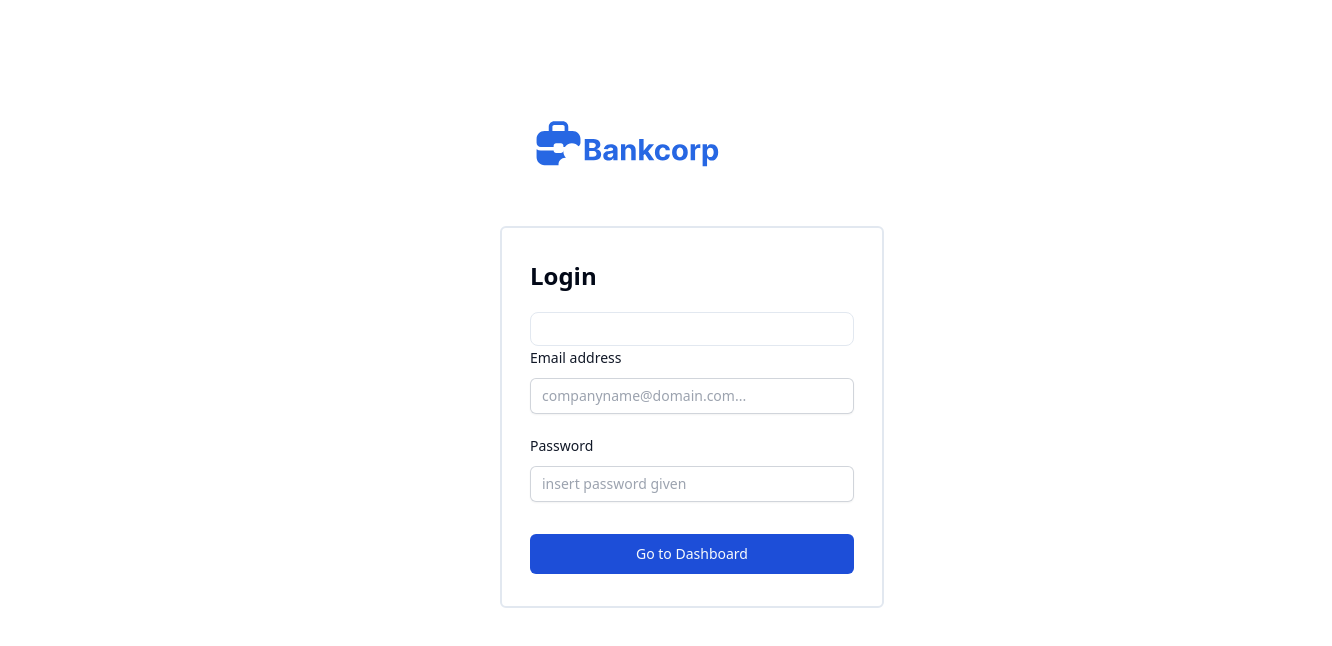
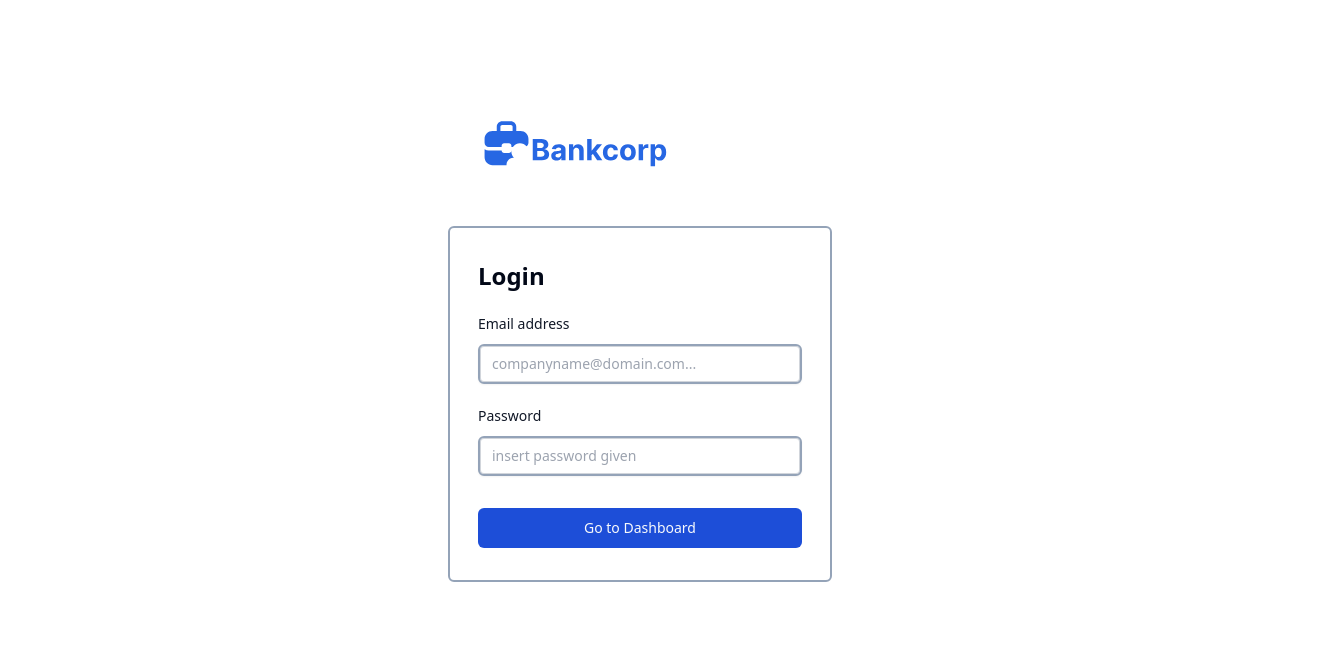
Before and after one commit to gyeduernest/Bankable, a React (Vite) app: page /login in a window 1280 px wide. Shown: the top 646 px of the page, 1332 px wide, since content can reach past the window. Built offline with nearby package versions, Linux system fonts and the light colour scheme.

Commit message:
fixed login placements

```diff
--- a/src/Pages/Downmenu.tsx
+++ b/src/Pages/Downmenu.tsx
@@ -8,7 +8,7 @@ import { Link } from 'react-router-dom'
 export default function Downmenu() {
   return (
     <div className='block lg:hidden '>
-        <div className="p-5 fixed bottom-0 text-sm bg-slate-800 md:w-full text-white flex  shadow-xl w-full rounded-md ">
+        <div className="p-5 fixed bottom-0 text-sm bg-slate-800 md:w-full text-white flex  shadow-xl w-full  ">
           <div className="flex gap-4  w-full justify-between ">
             <Link to="/homescreen"  >
 
--- a/src/Pages/Homescreen.tsx
+++ b/src/Pages/Homescreen.tsx
@@ -52,7 +52,7 @@ export default function Homescreen() {
                 <Card className="mb-5 w-full lg:w-48 bg-red-50  h-[150px]">
               <CardHeader>
                 <CardDescription className="text-slate-700 font-medium text-center md:text-left ">Current Balance</CardDescription>
-                <CardTitle className="flex text-red-700"><span className="w-6">$</span>597,483.89</CardTitle>
+                <CardTitle className="flex text-red-700"><span className="w-6 ">$</span>597,483.89</CardTitle>
               </CardHeader>
               <CardContent className="flex gap-2">
                 <p className="text-red-400 text-sm">Funds locked up</p>
@@ -67,8 +67,9 @@ export default function Homescreen() {
                   </AlertDialogDescription>
                 </AlertDialogHeader>
                 <AlertDialogFooter>
-                  <AlertDialogCancel className="bg-red-600 text-white hover:bg-red-600 hover:text-white">Cancel</AlertDialogCancel>
-                  <AlertDialogAction className="bg-blue-700"> Start Process</AlertDialogAction>
+                  <AlertDialogCancel className="bg-red-600 text-white hover:bg-red-600 hover:text-white">Cancel
+                  </AlertDialogCancel>
+                  <AlertDialogAction className="bg-blue-700 "> Start Process</AlertDialogAction>
                 </AlertDialogFooter>
               </AlertDialogContent>
             </AlertDialog>
@@ -132,7 +133,11 @@ export default function Homescreen() {
                 </AlertDialogHeader>
                 <AlertDialogFooter>
                   <AlertDialogCancel className="bg-red-600 text-white hover:bg-red-600 hover:text-white">Cancel</AlertDialogCancel>
-                  <a href=""   target="_blank"><AlertDialogAction className="bg-blue-700 hover:bg-blue-600">Start Process</AlertDialogAction></a>
+                  <AlertDialogAction className="bg-blue-700 hover:bg-blue-600">
+                  <a href="https://www.youtube.com/"   target="_blank">
+                  Start Process
+                  </a>
+                    </AlertDialogAction>
                 </AlertDialogFooter>
               </AlertDialogContent>
             </AlertDialog>
--- a/src/Pages/Login.tsx
+++ b/src/Pages/Login.tsx
@@ -1,7 +1,6 @@
 import { SyntheticEvent, useState } from "react";
 import { signInWithEmailAndPassword, Auth } from 'firebase/auth';
 import { useNavigate } from "react-router-dom";
-import { Alert, AlertDescription } from "@/components/ui/alert";
 import { Button } from "@/components/ui/button";
 import logo from "../assets/Primarylogo.svg";
 
@@ -30,27 +29,28 @@ const Login: React.FC<LoginProps> = ({ auth }) => {
       }
     }
   };
-    return (
-      <div className="lg:py-20 lg:px-[500px] py-10 px-6 ">
+    return (<div>
+
+      <div className=" flex justify-center mx-auto w-full">
+        <div className="lg:py-20 lg:px-[500px] py-10 px-6 ">
                 <div className="">
                 <img src={logo} alt=""  className="w-64"/>
                 </div>
-                <form action="" className='w-72 lg:w-96 lg:py-8 py-5 lg:px-7 px-5 border-2 border-slate-200 rounded-md '>
+                <form action="" className='w-72 lg:w-96 lg:py-8 py-5 lg:px-7 px-5 border-2 border-slate-400 rounded-md '>
                   <div className="font-bold text-2xl mb-5">
                       Login
                     </div>
 
 
 
-              <Alert>
-                <AlertDescription>
+
+
                 {errorState && (
                 <div className="text-red-600 text-end rounded-md px-3  py-2 text-xs font-semibold bg-red-100">
                   {errorState}
                 </div>
               )}
-                </AlertDescription>
-              </Alert>
+
 
 
 
@@ -65,7 +65,7 @@ const Login: React.FC<LoginProps> = ({ auth }) => {
                     type="email"
                     autoComplete="email"
                     placeholder="companyname@domain.com..."
-                    className="mb-5 px-3 block w-full rounded-md border-0 py-1.5 text-gray-900 shadow-sm ring-1 ring-inset ring-gray-300 placeholder:text-gray-400 focus:ring-2 focus:ring-inset focus:ring-indigo-600 sm:text-sm sm:leading-6"
+                    className="border-2 border-slate-400 mb-5 px-3 block w-full rounded-md  py-1.5 text-gray-900 shadow-sm ring-1 ring-inset ring-gray-300 placeholder:text-gray-400 focus:ring-2 focus:ring-inset focus:ring-indigo-600 sm:text-sm sm:leading-6"
                     value={email}
                     onChange={(e) => {
                       setEmail(e.target.value);
@@ -88,7 +88,7 @@ const Login: React.FC<LoginProps> = ({ auth }) => {
                     type="Password"
                     autoComplete="off"
                     placeholder="insert password given"
-                    className="block w-full rounded-md px-3 border-0 py-1.5 text-gray-900 shadow-sm ring-1 ring-inset ring-gray-300 placeholder:text-gray-400 focus:ring-2 focus:ring-inset focus:ring-indigo-600 sm:text-sm sm:leading-6"
+                    className="border-2 border-slate-400 block w-full rounded-md px-3  py-1.5 text-gray-900 shadow-sm ring-1 ring-inset ring-gray-300 placeholder:text-gray-400 focus:ring-2 focus:ring-inset focus:ring-indigo-600 sm:text-sm sm:leading-6"
                     value={password}
                     onChange={(e) => {
                       setPassword(e.target.value);
@@ -108,6 +108,8 @@ const Login: React.FC<LoginProps> = ({ auth }) => {
                 </form>
 
       </div>
+      </div>
+    </div>
     )
   };
   export default Login;
--- a/src/Pages/Signup.tsx
+++ b/src/Pages/Signup.tsx
@@ -29,15 +29,16 @@ const Signup: React.FC<SignupProps> = ({ auth }) => {
   };
 
   return (
-    <div className=" justify-center lg:px-[500px] py-10 px-6 lg:py-20">
+   <div   className="flex justify-center">
+     <div className=" justify-center lg:px-[500px] py-10 px-6 lg:py-20">
       <div className="">
               <img src={logo} alt=""  className="w-64"/>
               </div>
               <form action=""
-                  className='w-72 lg:w-96 lg:py-8 py-5 lg:px-7 px-5 border-2 border-slate-200 rounded-md '>
+                  className='w-72 lg:w-96 lg:py-8 py-5 lg:px-7 px-5 border-2 border-slate-400 rounded-md '>
                   <div className="font-bold text-2xl mb-5">
                     Signup
-                    <p className="text-xs font-normal font-mono">
+                    <p className="text-xs font-normal ">
                       Sign up with your email and password.
                     </p>
                   </div>
@@ -52,7 +53,7 @@ const Signup: React.FC<SignupProps> = ({ auth }) => {
                   type="email"
                   autoComplete="email"
                   placeholder="companyname@domain.com..."
-                  className="mb-5 px-3 block w-full rounded-md border-0 py-1.5 text-gray-900 shadow-sm ring-1 ring-inset ring-gray-300 placeholder:text-gray-400 focus:ring-2 focus:ring-inset focus:ring-indigo-600 sm:text-sm sm:leading-6"
+                  className="mb-5 px-3 block w-full rounded-md border-2 border-slate-400 py-1.5 text-gray-900 shadow-sm ring-1 ring-inset ring-gray-300 placeholder:text-gray-400 focus:ring-2 focus:ring-inset focus:ring-indigo-600 sm:text-sm sm:leading-6"
                   value={email}
                   onChange={(e) => {
                     setEmail(e.target.value);
@@ -73,7 +74,7 @@ const Signup: React.FC<SignupProps> = ({ auth }) => {
                   type="Password"
                   autoComplete="off"
                   placeholder="insert password given"
-                  className="block w-full rounded-md px-3 border-0 py-1.5 text-gray-900 shadow-sm ring-1 ring-inset ring-gray-300 placeholder:text-gray-400 focus:ring-2 focus:ring-inset focus:ring-indigo-600 sm:text-sm sm:leading-6"
+                  className="block w-full rounded-md px-3 border-2 border-slate-400 py-1.5 text-gray-900 shadow-sm ring-1 ring-inset ring-gray-300 placeholder:text-gray-400 focus:ring-2 focus:ring-inset focus:ring-indigo-600 sm:text-sm sm:leading-6"
                   value={password}
                   onChange={(e) => {
                     setPassword(e.target.value);
@@ -92,6 +93,7 @@ const Signup: React.FC<SignupProps> = ({ auth }) => {
               </form>
 
     </div>
+   </div>
   )
 }
 
```
